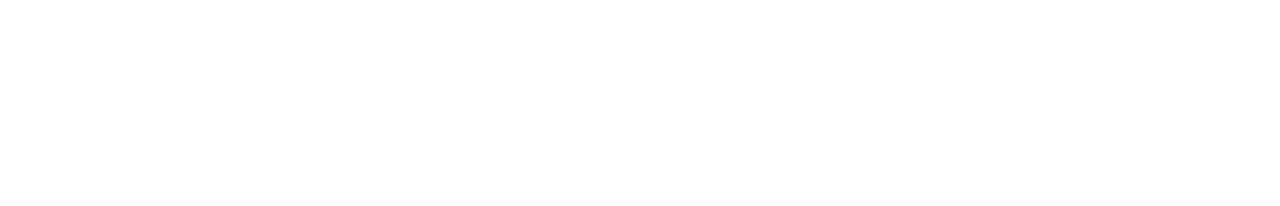
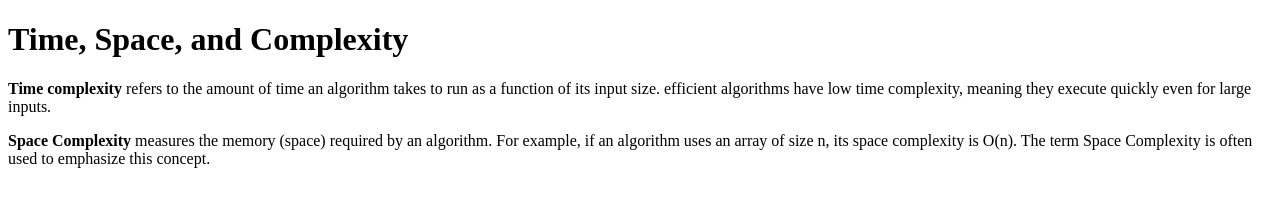
Before and after one commit to acciojob/time-and-space-complexity-Anjay95kumar, a website: page main.html in a window 1280 px wide. Drawn offline with Linux system fonts and the light colour scheme.

Commit message:
created a submission

```diff
--- a/main.html
+++ b/main.html
@@ -8,6 +8,13 @@
 
 <body>
 	<!-- the entire body must be written by student -->
+	<h1>Time, Space, and Complexity</h1>
+    <p>
+        <strong>Time complexity</strong> refers to the amount of time an algorithm takes to run as a function of its input size. efficient algorithms have low time complexity, meaning they execute quickly even for large inputs.
+    </p>
+    <p>
+        <b>Space Complexity</b> measures the memory (space) required by an algorithm. For example, if an algorithm uses an array of size n, its space complexity is O(n). The term Space Complexity is often used to emphasize this concept.
+    </p>
     <script type="text/javascript" src="./script.js">
 </script>
 
```
